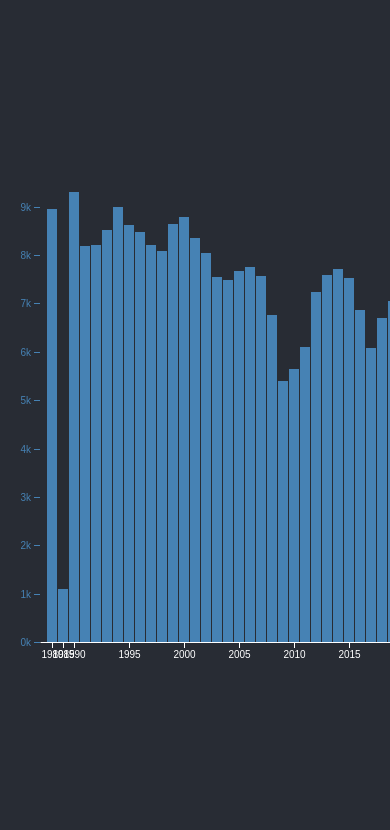
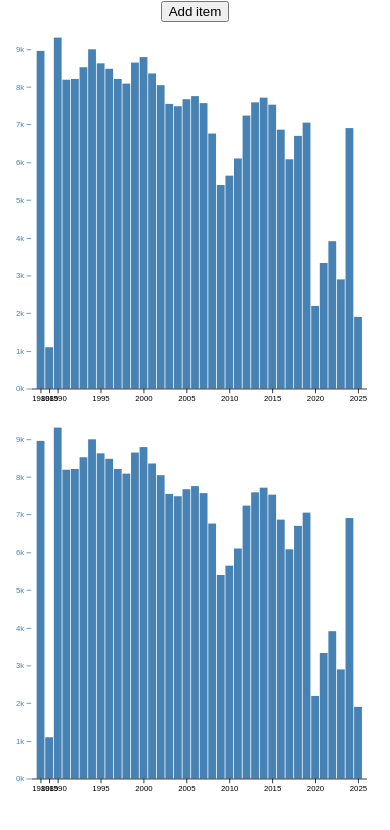
Before and after one commit to omaxlive/d3-app, a React (Create React App) app: page / in a window 390 px wide. Shown: the top 830 px of the page. Built offline with nearby package versions, Linux system fonts and the light colour scheme.

Commit message:
feat(chart): Make the chart responsive

```diff
--- a/src/App.css
+++ b/src/App.css
@@ -36,3 +36,14 @@
     transform: rotate(360deg);
   }
 }
+
+.chart-container {
+  display: flex;
+  flex-direction: column;
+}
+
+@media (min-width: 900px) {
+  .chart-container {
+    flex-direction: row;
+  }
+}
--- a/src/App.js
+++ b/src/App.js
@@ -1,12 +1,23 @@
 import './App.css';
 import BarChart from './BarChart';
-import { data } from './data';
+import { data as dataExample } from './data';
+import { useState } from 'react';
 function App() {
+  const [data, setData] = useState(dataExample);
+
   return (
     <div className='App'>
-      <header className='App-header'>
+      <button
+        onClick={() =>
+          setData([...data, { year: 2011, sales: 1, efficiency: 100 }])
+        }
+      >
+        Add item
+      </button>
+      <div className='chart-container'>
         <BarChart data={data} />
-      </header>
+        <BarChart data={data} />
+      </div>
     </div>
   );
 }
--- a/src/BarChart.js
+++ b/src/BarChart.js
@@ -2,11 +2,11 @@ import { useD3 } from './hooks/useD3';
 import React from 'react';
 import * as d3 from 'd3';
 
+const height = 500;
+const width = 500;
 function BarChart({ data }) {
   const ref = useD3(
     (svg) => {
-      const height = 500;
-      const width = 500;
       const margin = { top: 20, right: 30, bottom: 30, left: 40 };
 
       const x = d3
@@ -61,7 +61,9 @@ function BarChart({ data }) {
         .attr('x', (d) => x(d.year))
         .attr('width', x.bandwidth())
         .attr('y', (d) => y1(d.sales))
-        .attr('height', (d) => y1(0) - y1(d.sales));
+        .attr('height', (d) => y1(0) - y1(d.sales))
+        .append('title')
+        .text((d) => `Sales were ${d.sales} in ${d.year}`);
     },
     [data.length]
   );
@@ -69,9 +71,9 @@ function BarChart({ data }) {
   return (
     <svg
       ref={ref}
+      viewBox={`0 0 ${height} ${width}`}
       style={{
-        height: 500,
-        width: '100%',
+        height: '100%',
         marginRight: '0px',
         marginLeft: '0px',
       }}
```
